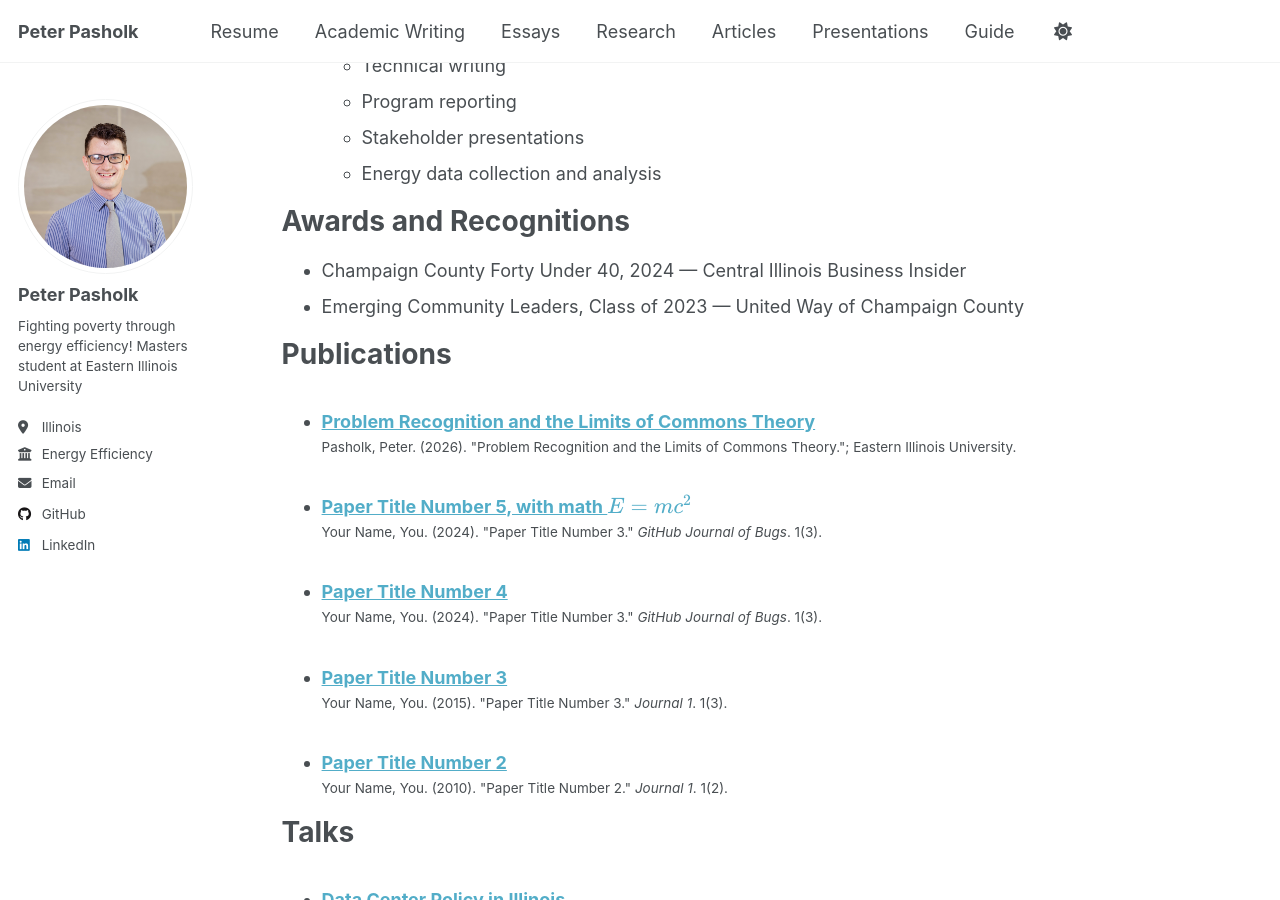
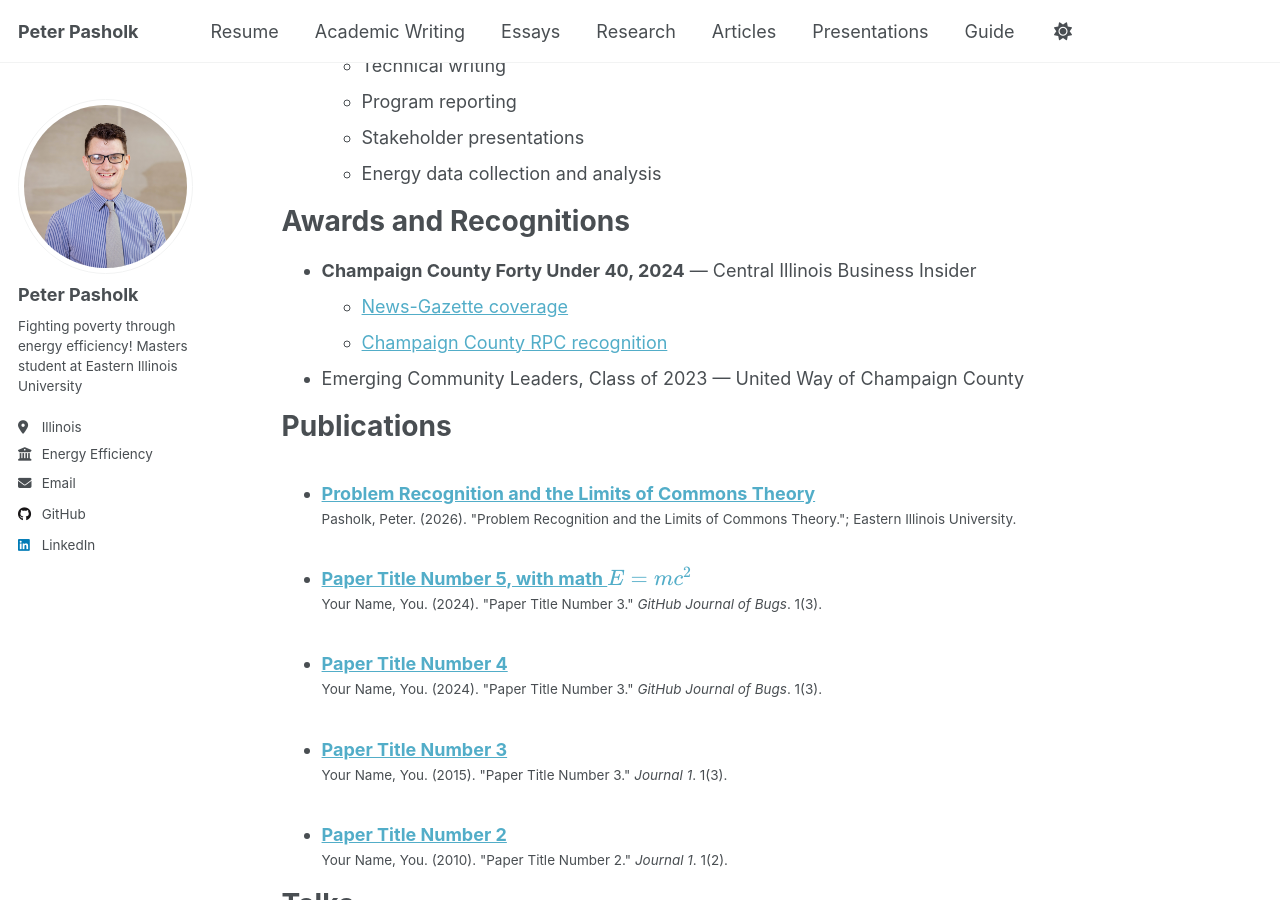
Before and after one commit to ppasholk/ppasholk.github.io, a Jekyll site: the page built from _pages/cv.md, in a window 1280 px wide and 900 px high, scrolled down 2723 px. Built offline with Jekyll 4.4.1, drawn with Linux system fonts in a browser that asks for light colours; a script that is not in the unit is left out.

Commit message:
Enhance awards section with formatting and links
Formatted award entry for clarity and added links.

```diff
--- a/_pages/cv.md
+++ b/_pages/cv.md
@@ -88,7 +88,9 @@ Skills
 
 Awards and Recognitions
 ======
-* Champaign County Forty Under 40, 2024 — Central Illinois Business Insider
+* **Champaign County Forty Under 40, 2024** — Central Illinois Business Insider
+  * [News-Gazette coverage](https://www.news-gazette.com/news/local/community-events/forty-under-40-celebrating-our-680-winners-over-the-years/article_a4db621d-6a1a-52f6-b1d1-3b6e74dbe0cf.html)
+  * [Champaign County RPC recognition](https://www.facebook.com/ChampaignCountyRPC/posts/for-the-second-year-in-a-row-the-rpc-is-represented-in-central-illinois-business/949727057182173/)
 * Emerging Community Leaders, Class of 2023 — United Way of Champaign County
 
 Publications
```
